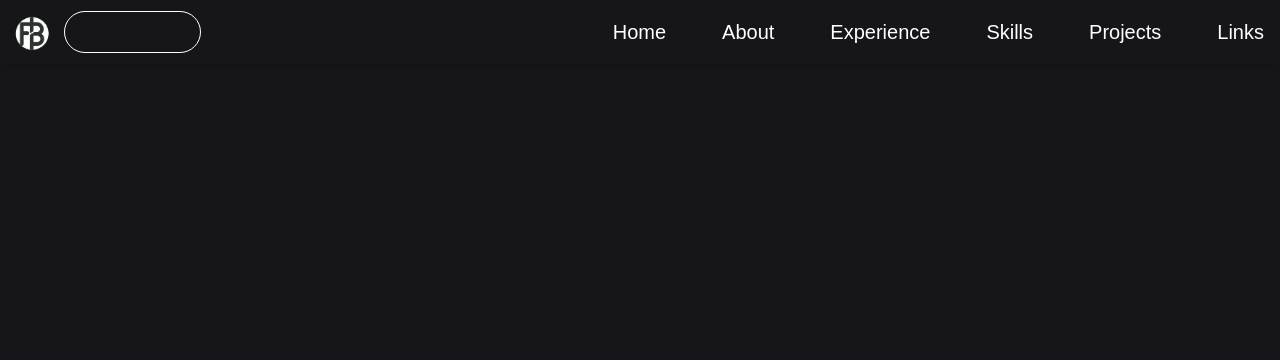
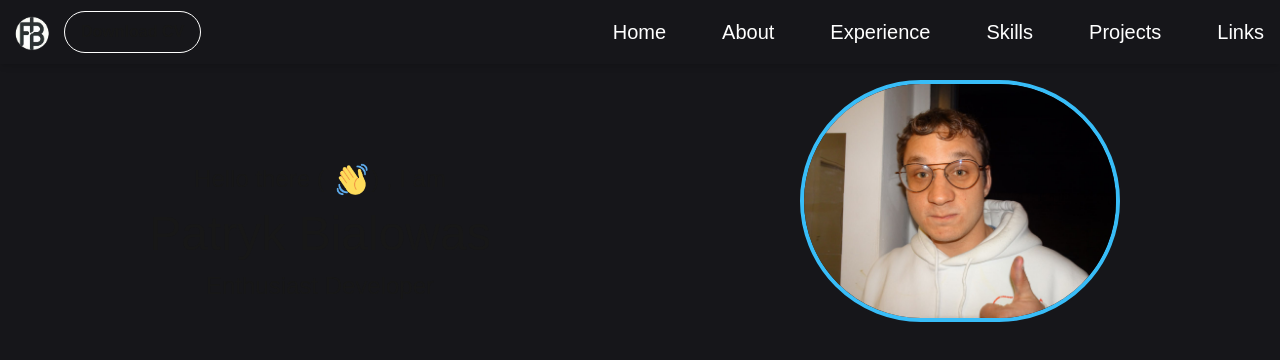
Before and after one commit to MrEntity303/my_site, a Next.js app: page / in a window 1280 px wide. Shown: the top 360 px of the page. Built offline with nearby package versions, Linux system fonts and the light colour scheme.

Commit message:
[UPDATE] added new component to HomePage: Presentation.tsx, Presentation1.tsx

```diff
--- a/src/app/page.tsx
+++ b/src/app/page.tsx
@@ -1,11 +1,18 @@
-import ProgressBar from "./componets/layout/ProgressBar";
+// import ProgressBar from "./componets/layout/ProgressBar";
 import NavBar from "./componets/layout/NavBar";
+import Presentation1 from "./componets/layout/Presentation1";
+import Presentation from "./componets/layout/Presentation";
 
 export default function Home() {
   return (
-      <header>
+    <div>
         <NavBar />
-        <ProgressBar />
-      </header>
+        {/* <ProgressBar /> */}
+        <div className="grid grid-cols-2">
+          <div><Presentation /></div>
+          <div><Presentation1 /></div>
+        </div>
+
+    </div>
   );
 }
```
